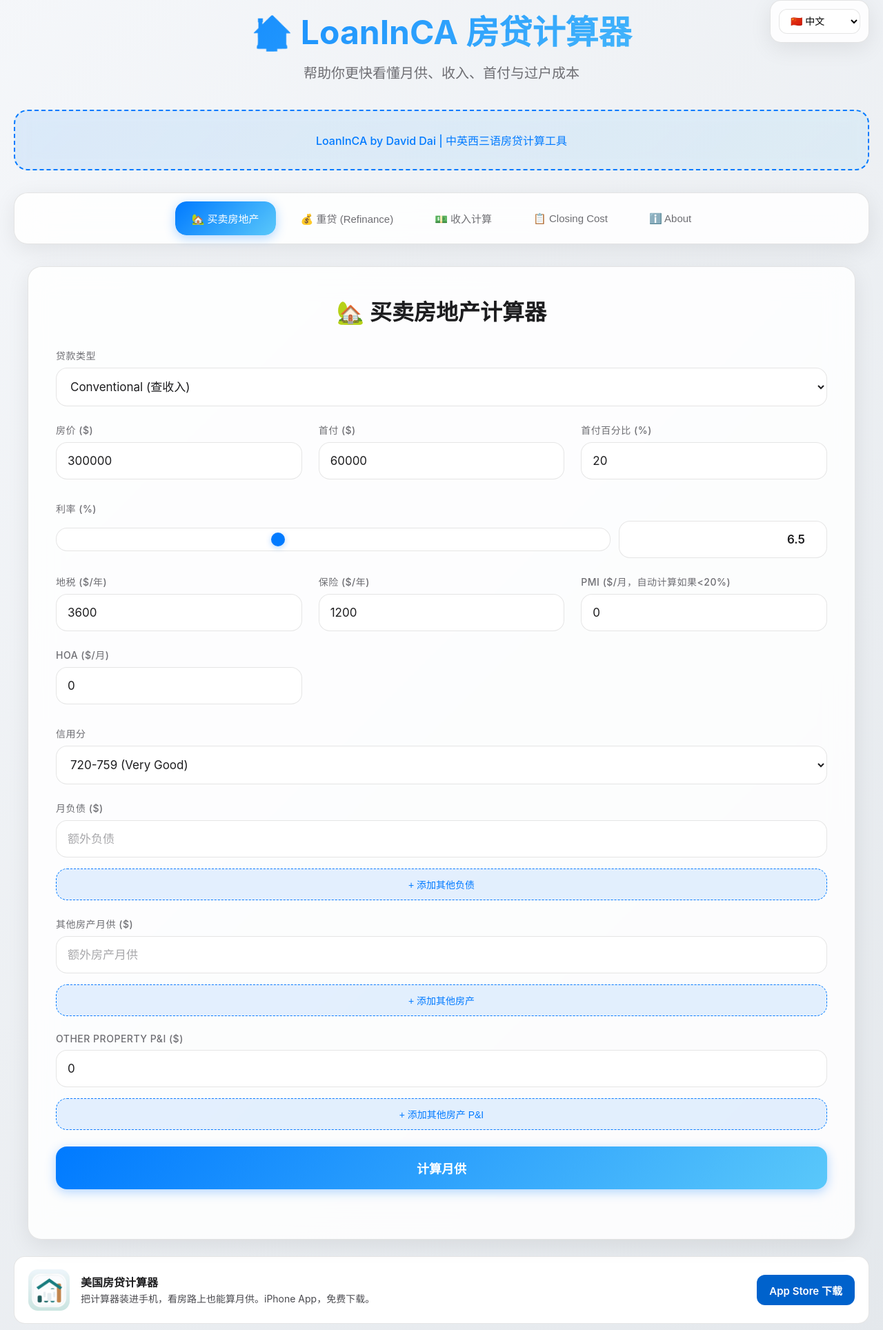
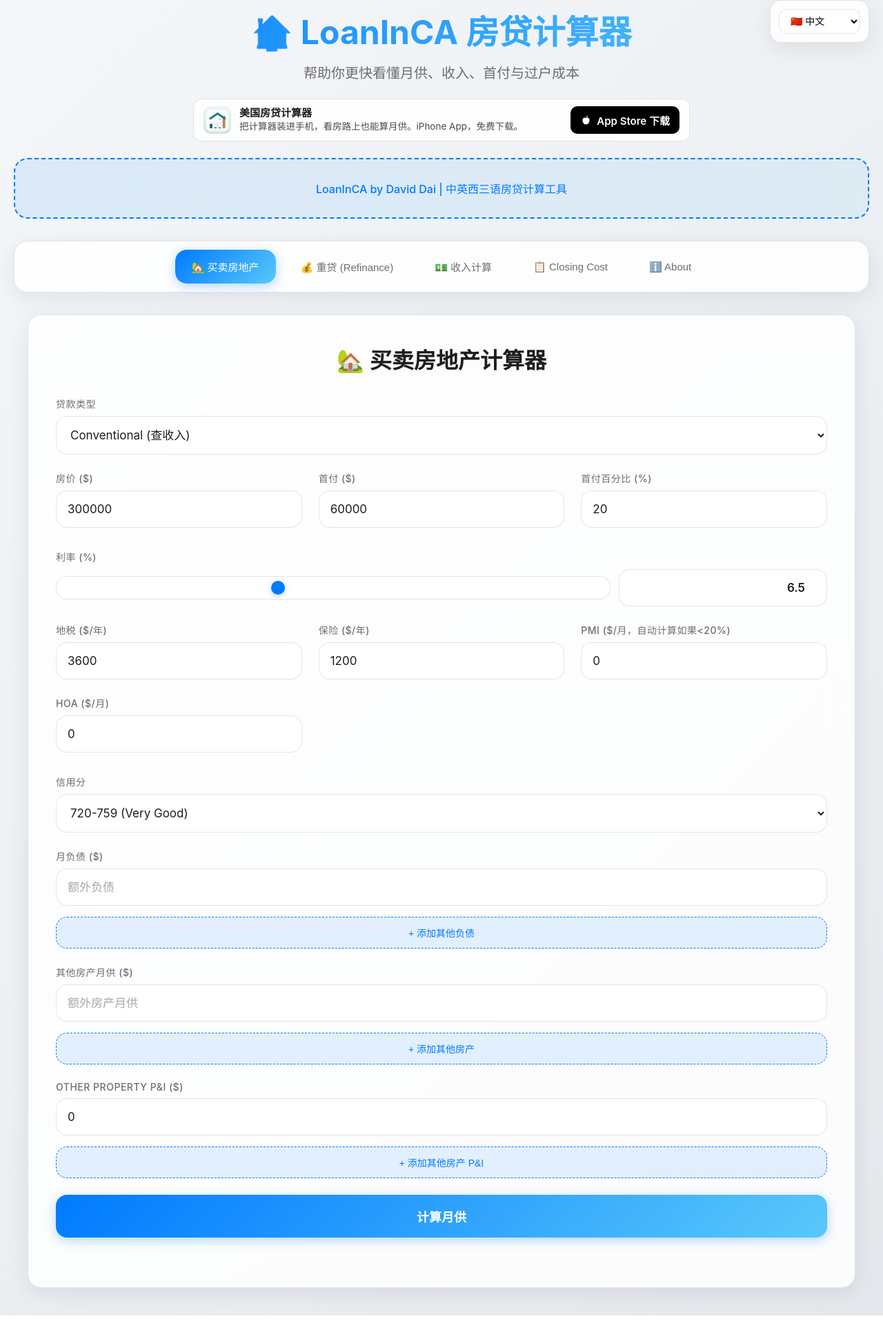
Before and after one commit to davard123/loaninca, a plain HTML site: page calculator.html in a window 1280 px wide. Shown: the part 72-2000 px from the top of the page at 69% size. After the commit the page ends 1979 px from the top, so only its background shows below. Drawn offline with nearby package versions, Linux system fonts and the light colour scheme.

Commit message:
feat: App 下载入口挪到页面头部做成横条，下载按钮改黑底白字
- /calculator、/calculators、/afford/、/fengshui/：横条放在标题下方、计算器或正文之上，访客不用往下滑就能看见
- 页面底部原来的卡片去掉；/calculator 结果弹窗里的保留
- 下载按钮改成黑底白字带苹果图形，和站内绿色、蓝色按钮区分开
- 文案、链接、app_store_click 统计不变

Co-Authored-By: Claude Fable 5.2 <noreply@anthropic.com>

```diff
--- a/assets/site-v2.css
+++ b/assets/site-v2.css
@@ -135,10 +135,11 @@ main section { scroll-margin-top:90px; }
   .cta-band { border-radius:16px; padding:24px; }
   .news-item { padding:20px 18px; }
 }
-.app-card{display:flex;align-items:center;flex-wrap:wrap;gap:14px 16px;background:#fff;border:1px solid var(--line);border-radius:var(--radius);padding:18px 20px;margin:28px 0}
-.app-card img{width:60px;height:60px;border-radius:14px;flex:none}
-.app-card div{flex:1 1 160px;min-width:0}
-.app-card strong{display:block;color:var(--ink);font-size:1.05rem}
-.app-card p{margin:2px 0 0;color:var(--ink-2);font-size:.95rem;line-height:1.6}
-.app-card .button{flex:none}
-@media(max-width:600px){.app-card .button{width:100%}}
+.app-bar{display:grid;grid-template-columns:40px minmax(0,1fr) auto;grid-template-areas:"i n b" "i t b";column-gap:12px;align-items:center;max-width:760px;background:var(--soft);border:1px solid var(--line);border-radius:12px;padding:10px 14px;margin:18px 0 0}
+.app-bar img{grid-area:i;width:40px;height:40px;border-radius:10px}
+.app-bar strong{grid-area:n;color:var(--ink);font-size:.98rem;line-height:1.35}
+.app-bar p,.page-hero .app-bar p{grid-area:t;margin:0;max-width:none;color:var(--ink-2);font-size:.88rem;line-height:1.45}
+.app-store-btn{grid-area:b;display:inline-flex;align-items:center;gap:7px;min-height:40px;padding:8px 14px;border-radius:10px;background:#000;color:#fff;font-size:.92rem;font-weight:700;text-decoration:none;white-space:nowrap}
+.app-store-btn:hover{background:#262626}
+.app-store-btn svg{width:17px;height:17px;fill:#fff;flex:none}
+@media(max-width:600px){.app-bar{grid-template-areas:"i n b" "t t t";row-gap:8px;padding:10px 12px}.app-store-btn{font-size:.86rem;padding:8px 12px}}
--- a/calculator.html
+++ b/calculator.html
@@ -447,8 +447,15 @@
         .app-card-text { flex: 1 1 150px; min-width: 0; }
         .app-card-text strong { display: block; color: var(--text-primary); font-size: 16px; }
         .app-card-text span { display: block; color: #4A4A4F; font-size: 14px; line-height: 1.6; margin-top: 2px; }
-        .app-card-btn { flex: none; display: inline-flex; align-items: center; justify-content: center; min-height: 44px; padding: 10px 18px; border-radius: var(--radius-small); background: #0062CC; color: #fff; font-size: 15px; font-weight: 600; text-decoration: none; }
-        .app-card-btn:hover { background: #004F9F; }
+        .app-card-btn, .app-store-btn { flex: none; display: inline-flex; align-items: center; justify-content: center; gap: 7px; min-height: 40px; padding: 8px 14px; border-radius: 10px; background: #000; color: #fff; font-size: 15px; font-weight: 600; text-decoration: none; white-space: nowrap; }
+        .app-card-btn:hover, .app-store-btn:hover { background: #262626; }
+        .app-card-btn svg, .app-store-btn svg { width: 17px; height: 17px; fill: #fff; flex: none; }
+        .app-bar { display: grid; grid-template-columns: 40px minmax(0, 1fr) auto; grid-template-areas: "i n b" "i t b"; column-gap: 12px; align-items: center; max-width: 720px; margin: -16px auto 24px; padding: 10px 14px; background: rgba(255, 255, 255, 0.9); border: 1px solid var(--border-color); border-radius: var(--radius-small); text-align: left; }
+        .app-bar img { grid-area: i; width: 40px; height: 40px; border-radius: 10px; }
+        .app-bar strong { grid-area: n; color: var(--text-primary); font-size: 15px; line-height: 1.35; }
+        .app-bar .app-bar-text { grid-area: t; color: #4A4A4F; font-size: 13.5px; line-height: 1.45; }
+        .app-bar .app-store-btn { grid-area: b; }
+        @media (max-width: 600px) { .app-bar { grid-template-areas: "i n b" "t t t"; column-gap: 10px; row-gap: 8px; padding: 10px; } .app-bar strong { font-size: 14px; white-space: nowrap; } .app-bar .app-store-btn { font-size: 13px; padding: 8px 10px; gap: 5px; } }
         @media (max-width: 768px) { .app-card-btn { width: 100%; } }
     </style>
 </head>
@@ -504,6 +511,13 @@
             <h1 data-i18n="headerTitle">🏠 LoanInCA 房贷计算器</h1>
             <p data-i18n="headerSubtitle">帮助你更快看懂月供、收入、首付与过户成本</p>
         </div>
+
+        <aside class="app-bar">
+            <img src="/assets/app-icon-mortgage.jpg" width="40" height="40" alt="">
+            <strong data-i18n="appCardName">美国房贷计算器</strong>
+            <span class="app-bar-text" data-i18n="appCardText">把计算器装进手机，看房路上也能算月供。iPhone App，免费下载。</span>
+            <a class="app-store-btn" href="https://apps.apple.com/us/app/id6777146586" target="_blank" rel="noopener" data-app-store="mortgage"><svg viewBox="0 0 24 24" aria-hidden="true"><path d="M12 7.2c-1.6-1.1-4.3-1.2-5.9.6C4.3 9.9 4.6 13.6 6 16.4c1 2 2.4 3.8 4 3.8.8 0 1.2-.5 2-.5s1.2.5 2 .5c1.6 0 3-1.8 4-3.8 1.4-2.8 1.7-6.5-.1-8.6-1.6-1.8-4.3-1.7-5.9-.6z"/><path d="M12.3 6.2c0-1.9 1.3-3.5 3.2-3.8.1 1.9-1.3 3.6-3.2 3.8z"/></svg><span data-i18n="appCardBtn">App Store 下载</span></a>
+        </aside>
 
         <div class="ad-banner-top">
             <p data-i18n="adBannerTop">LoanInCA by David Dai | 中英西三语房贷计算工具</p>
@@ -1195,12 +1209,6 @@
                 <p data-i18n="footerCopyright">&copy; 2026 LoanInCA. All rights reserved.</p>
             </div>
         </div>
-
-        <aside class="app-card">
-            <img src="/assets/app-icon-mortgage.jpg" width="60" height="60" alt="" loading="lazy">
-            <div class="app-card-text"><strong data-i18n="appCardName">美国房贷计算器</strong><span data-i18n="appCardText">把计算器装进手机，看房路上也能算月供。iPhone App，免费下载。</span></div>
-            <a class="app-card-btn" href="https://apps.apple.com/us/app/id6777146586" target="_blank" rel="noopener" data-app-store="mortgage" data-i18n="appCardBtn">App Store 下载</a>
-        </aside>
     </div>
 
     <div class="results-modal" id="results-modal">
@@ -1216,7 +1224,7 @@
             <aside class="app-card">
                 <img src="/assets/app-icon-mortgage.jpg" width="60" height="60" alt="" loading="lazy">
                 <div class="app-card-text"><strong data-i18n="appCardName">美国房贷计算器</strong><span data-i18n="appCardText">把计算器装进手机，看房路上也能算月供。iPhone App，免费下载。</span></div>
-                <a class="app-card-btn" href="https://apps.apple.com/us/app/id6777146586" target="_blank" rel="noopener" data-app-store="mortgage" data-i18n="appCardBtn">App Store 下载</a>
+                <a class="app-card-btn" href="https://apps.apple.com/us/app/id6777146586" target="_blank" rel="noopener" data-app-store="mortgage"><svg viewBox="0 0 24 24" aria-hidden="true"><path d="M12 7.2c-1.6-1.1-4.3-1.2-5.9.6C4.3 9.9 4.6 13.6 6 16.4c1 2 2.4 3.8 4 3.8.8 0 1.2-.5 2-.5s1.2.5 2 .5c1.6 0 3-1.8 4-3.8 1.4-2.8 1.7-6.5-.1-8.6-1.6-1.8-4.3-1.7-5.9-.6z"/><path d="M12.3 6.2c0-1.9 1.3-3.5 3.2-3.8.1 1.9-1.3 3.6-3.2 3.8z"/></svg><span data-i18n="appCardBtn">App Store 下载</span></a>
             </aside>
         </div>
     </div>
```
Also changed, not shown: afford/index.html (+2 -3 lines), calculators.html (+2 -2 lines), fengshui/index.html (+2 -3 lines).
